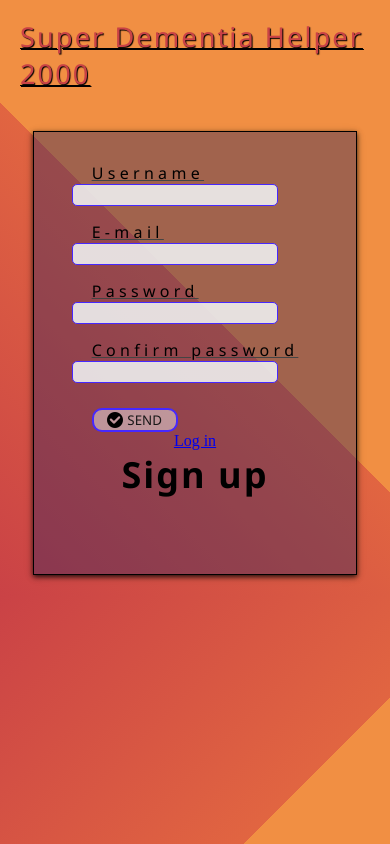
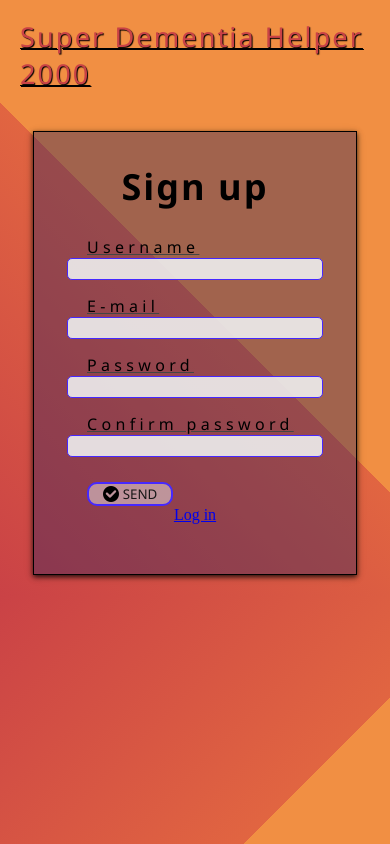
Before and after one commit to azeam/T9_notes, a React (Create React App) app in the folder home/: page /signup in a window 390 px wide. Built offline with nearby package versions, Linux system fonts and the light colour scheme; the HTML template or start-up script is replaced by a standard one.

Commit message:
Update css
All input fields is now fully size responsive

```diff
--- a/home/src/components/Input.css
+++ b/home/src/components/Input.css
@@ -11,16 +11,20 @@ input{
     background-color: rgba(238, 238, 238, 0.9);
     color: var(--dark);
     border: 1px solid var(--primary);
-    width: 200px;
+    width: 250px;
     margin-bottom: 15px;
     cursor: text;
 }
 
-@media screen and (min-width: 320px) {
+
+@media screen and (max-width: 350px) {
     /* Styles go here */
     input {
         margin-left: 0px;
         margin-right: 0px;
-        /* width: 250px; */
+        width: 100%;
+    }
+    form{
+        width: 90%;
     }
 }
--- a/home/src/pages/signup.js
+++ b/home/src/pages/signup.js
@@ -63,6 +63,7 @@ class signup extends Component {
 		return (
 			<>
 				<div className="container">
+					<Header className="header1" label="Sign up" name="signup" />
 					<form className="signup">
 						<SignupInput type="text" id="username" label="Username" name="username" onChange={this.handleChange} />
 						<SignupInput type="email" id="email" label="E-mail" name="email" onChange={this.handleChange} />
@@ -74,7 +75,7 @@ class signup extends Component {
 					<Link to={location => ({ ...location, pathname: "/login" })}>
 						Log in
 					</Link>
-					<Header className="header1" label="Sign up" name="signup" />
+
 				</div>
 				<Title className="title" label="Super Dementia Helper 2000" name="title" />
 			</>
```
